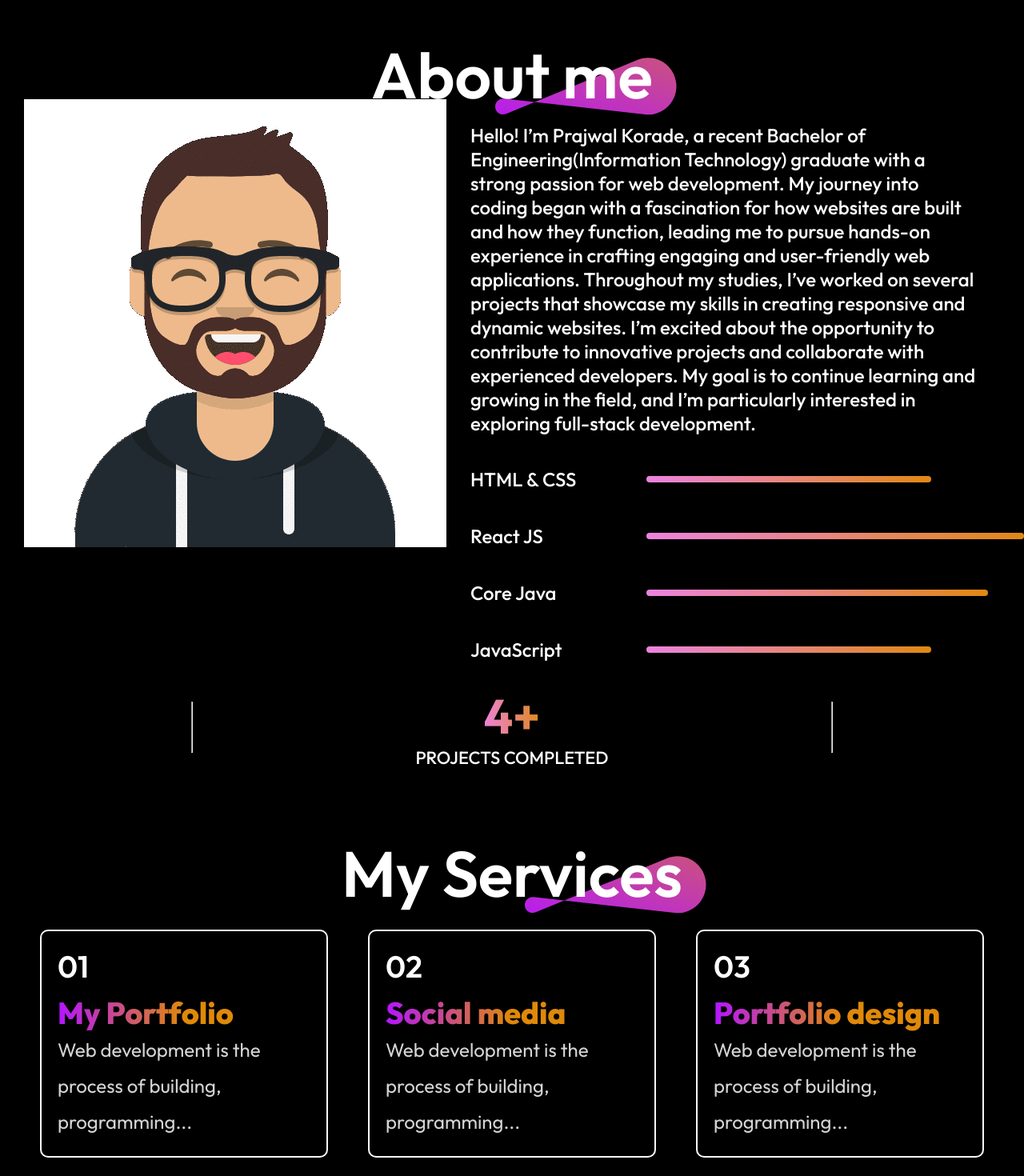
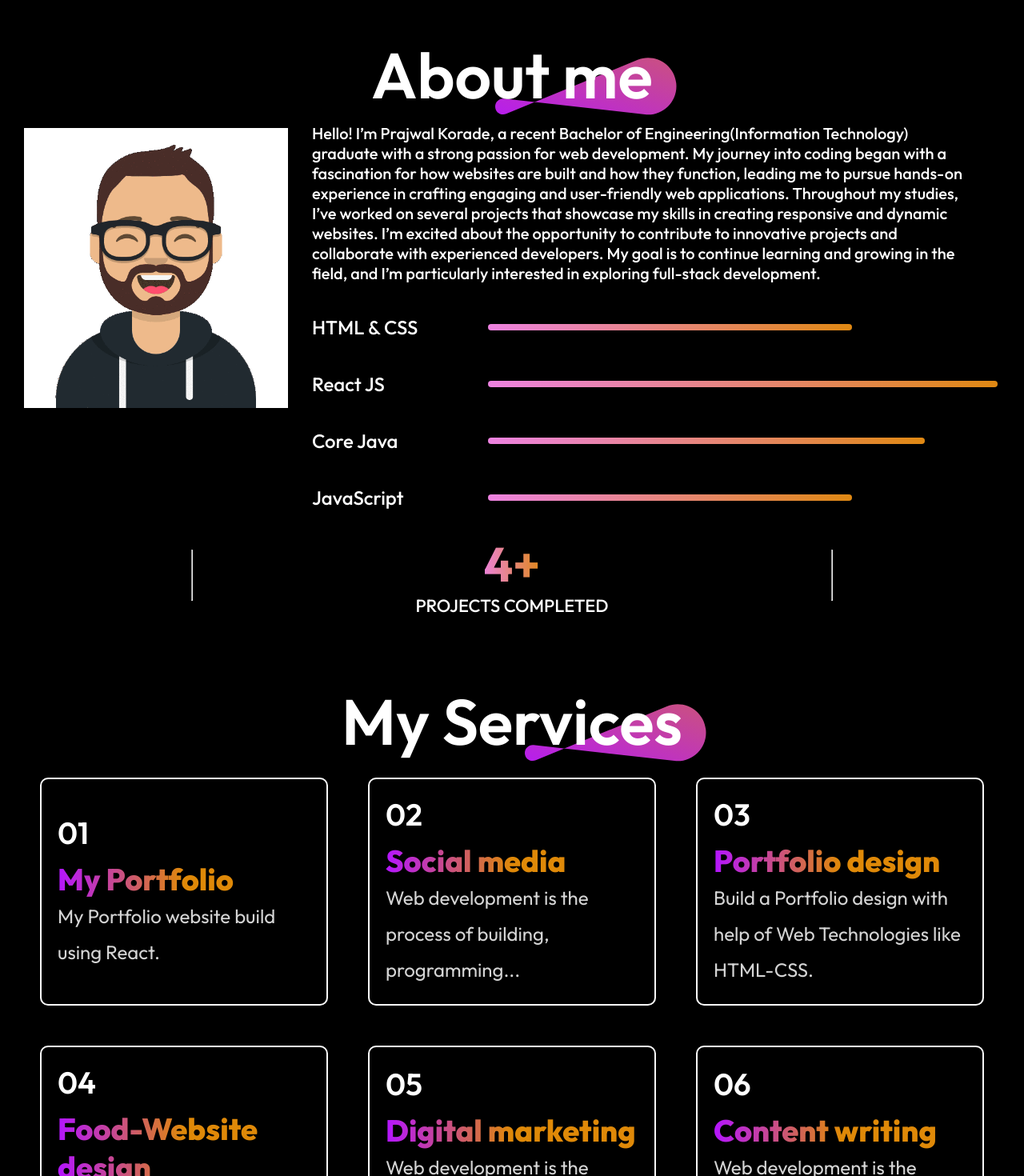
Before and after one commit to Prajwal3702/MY_Portfolio, a React (Vite) app: page / in a window 1280 px wide. Shown: the part 700-2170 px from the top of the page at 80% size. Built offline with nearby package versions, Linux system fonts and the light colour scheme.

Commit message:
services updated

```diff
--- a/src/Components/About/About.css
+++ b/src/Components/About/About.css
@@ -26,6 +26,12 @@
     display: flex;
     gap: 80px;
 }
+.about-left img{
+
+    margin-top: 16px;
+    width: 330px;
+    height: 350px;
+}
 .about-right{
     display: flex;
     flex-direction: column;
@@ -36,7 +42,7 @@
     display: flex;
     flex-direction: column;
     gap: 20px;
-    font-size: 24px;
+    font-size: 20px;
     font-weight: 500;
 }
 .about-skills{
--- a/src/assets/services_data.js
+++ b/src/assets/services_data.js
@@ -2,7 +2,7 @@ const Services_Data = [
     {
         s_no:"01",
         s_name:"My Portfolio",
-        s_desc:"Web development is the process of building, programming..."
+        s_desc:"My Portfolio website build using React."
     },
     {
         s_no:"02",
@@ -12,12 +12,12 @@ const Services_Data = [
     {
         s_no:"03",
         s_name:"Portfolio design",
-        s_desc:"Web development is the process of building, programming..."
+        s_desc:"Build a Portfolio design with help of Web Technologies like HTML-CSS."
     },
     {
         s_no:"04",
         s_name:"Food-Website design",
-        s_desc:"Web development is the process of building, programming..."
+        s_desc:"Build a food website using Web Technologies."
     },
     {
         s_no:"05",
```
